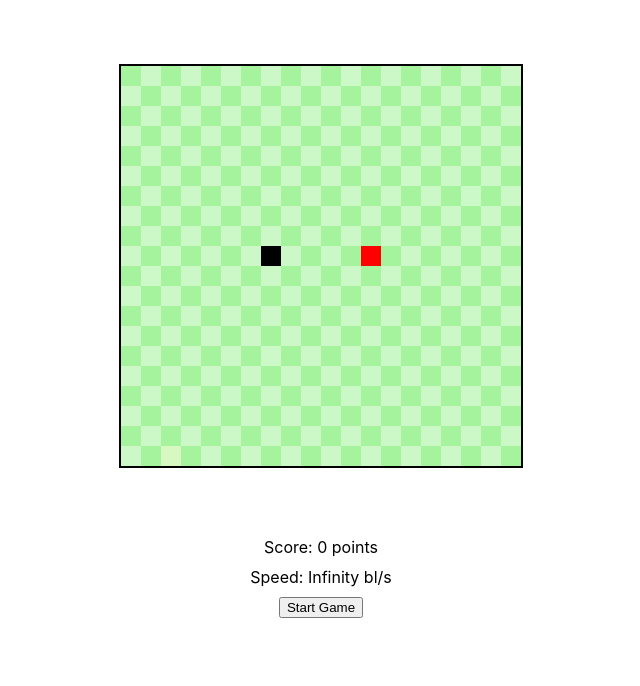
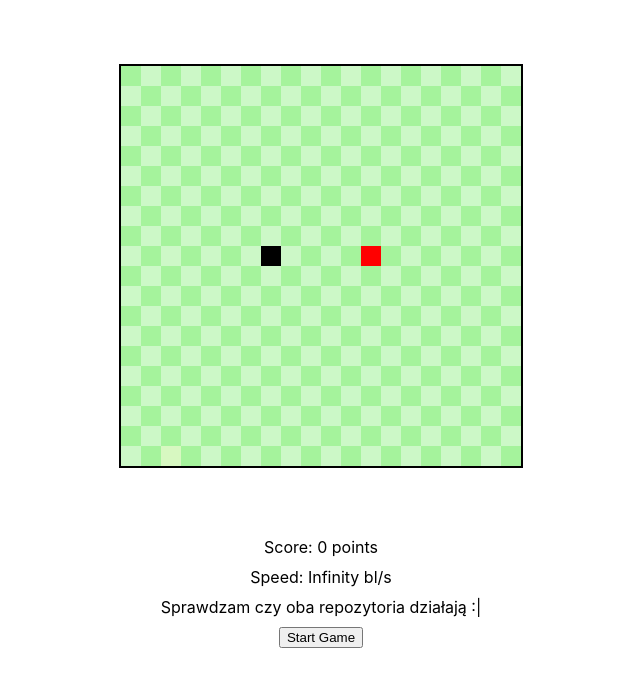
Before and after one commit to Hanysisko/scalasnake, a React (Create React App) app: page / in a window 1280 px wide. Shown: the top 686 px of the page, without its empty margins (319-959 px from the left). Built offline with nearby package versions, Linux system fonts and the light colour scheme.

Commit message:
testing deployment

```diff
--- a/src/App.js
+++ b/src/App.js
@@ -116,6 +116,8 @@ const App = () => {
 
         <div className='score'>Score: {(snake.length * 10) - 10} points</div>
         <div className='score'>Speed: {Math.floor(1000/speed)} bl/s</div>
+        <div className='score'>Sprawdzam czy oba repozytoria działają :|</div>
+
 
         {gameOver && <div>GAME OVER!</div>}
         <button onClick={startGame}>Start Game</button>
```
